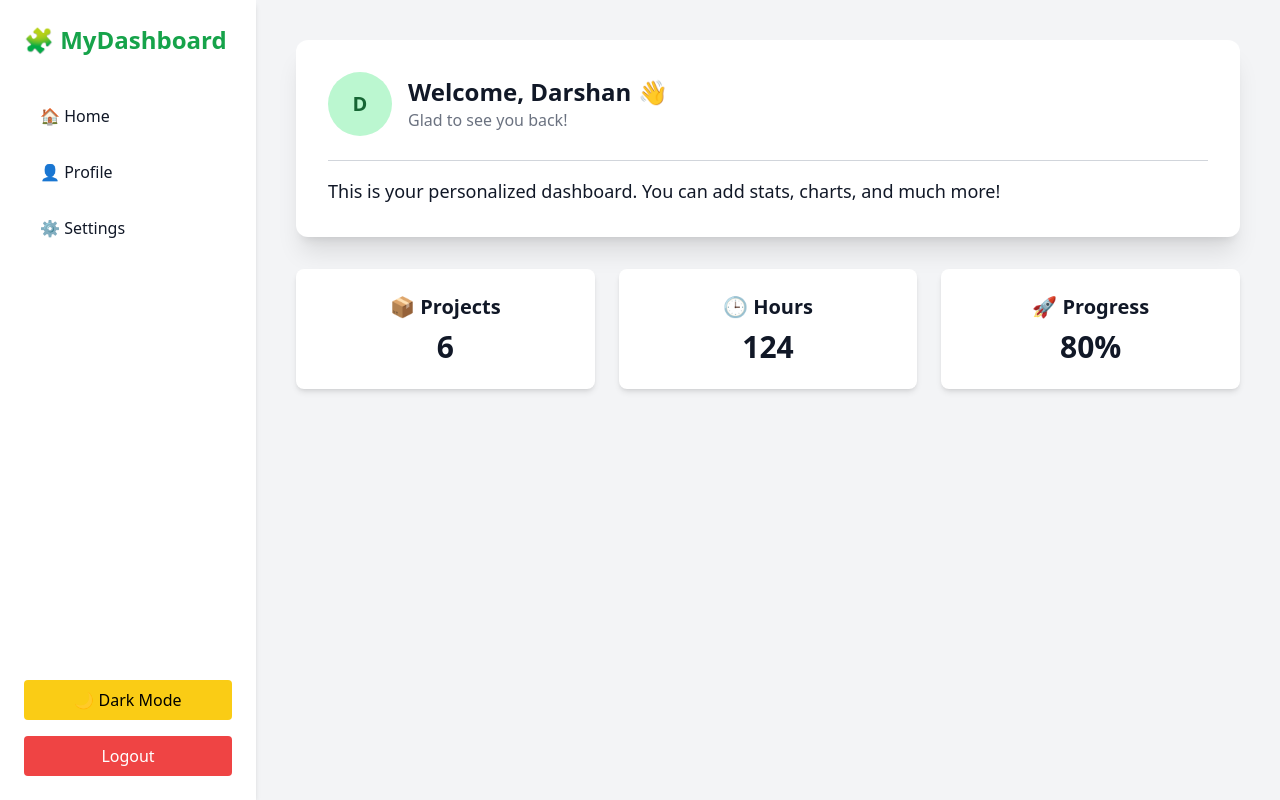
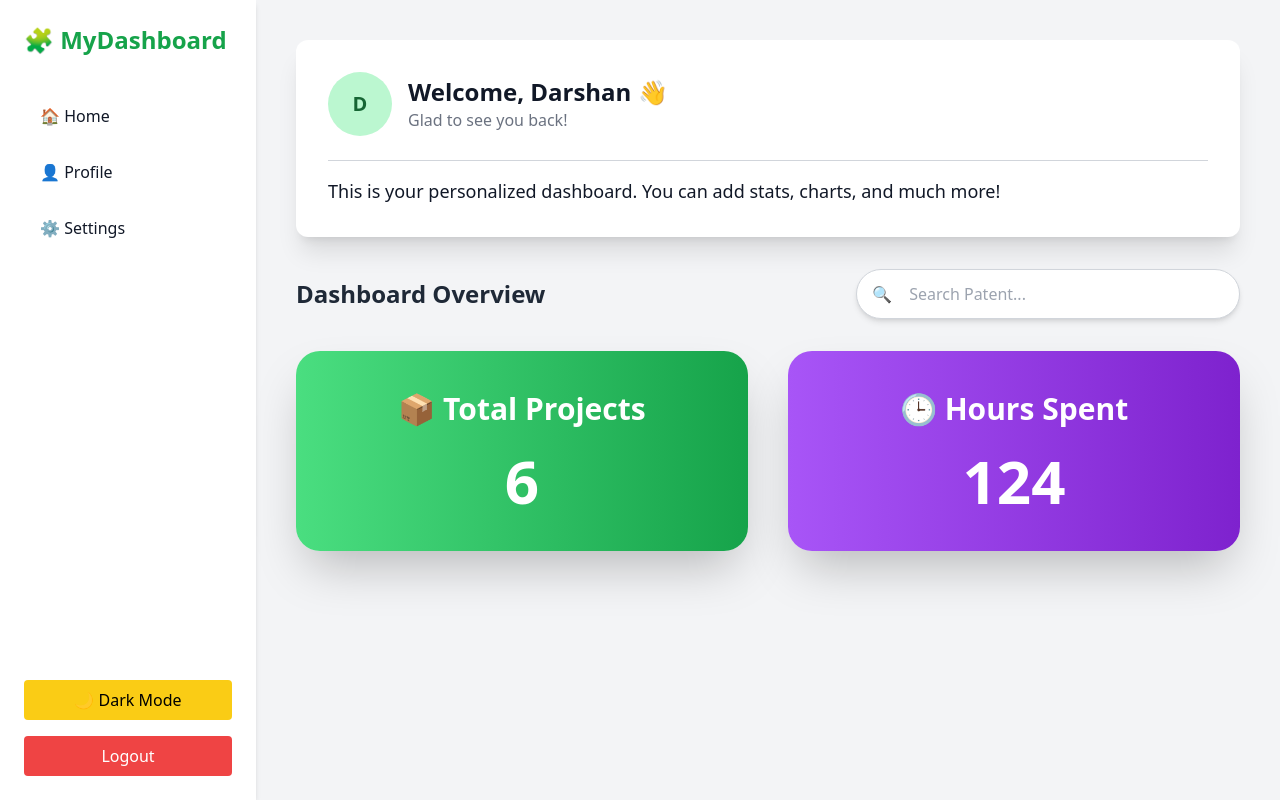
Before and after one commit to sigvitas-cse/US-Patent-Queue, a React (Vite) app in the folder client/: page /dashboard in a window 1280 px wide. Built offline with nearby package versions, Linux system fonts and the light colour scheme; sample sign-in values are in the browser's storage.

Commit message:
made changes1

```diff
--- a/client/src/pages/Dashboard.jsx
+++ b/client/src/pages/Dashboard.jsx
@@ -74,22 +74,36 @@ export default function Dashboard() {
             <hr className="my-4 border-gray-300 dark:border-gray-600" />
             <p className="text-lg">This is your personalized dashboard. You can add stats, charts, and much more!</p>
           </div>
+          {/* Search Bar */}
+          <div className="mb-10 flex items-center justify-between flex-wrap gap-4">
+            <h2 className="text-2xl font-bold text-gray-800 dark:text-white">Dashboard Overview</h2>
+            <div className="relative w-full md:w-96">
+              <input
+                type="text"
+                placeholder=" Search Patent..."
+                className="w-full py-3 pl-12 pr-4 rounded-full bg-white dark:bg-gray-800 text-gray-800 dark:text-white border border-gray-300 dark:border-gray-700 shadow-md focus:outline-none focus:ring-2 focus:ring-green-500 transition duration-200"
+              />
+              <div className="absolute left-4 top-1/2 transform -translate-y-1/2 text-gray-500 dark:text-gray-400">
+                🔍
+              </div>
+            </div>
+          </div>
 
           {/* Stats */}
-          <div className="grid grid-cols-1 md:grid-cols-3 gap-6">
-            <div className="bg-white dark:bg-gray-800 p-6 rounded-lg shadow-md text-center">
-              <h2 className="text-xl font-bold mb-2">📦 Projects</h2>
-              <p className="text-3xl font-bold">6</p>
+          <div className="grid grid-cols-1 md:grid-cols-2 gap-10">
+              {/* Total Projects Card */}
+              <div className="bg-gradient-to-r from-green-400 to-green-600 dark:from-green-600 dark:to-green-800 p-10 rounded-3xl shadow-2xl text-white text-center transform transition duration-300 hover:scale-105">
+                <h2 className="text-3xl font-extrabold mb-6">📦 Total Projects</h2>
+                <p className="text-6xl font-black">6</p>
+              </div>
+
+              {/* Hours Spent Card */}
+              <div className="bg-gradient-to-r from-purple-500 to-purple-700 dark:from-purple-700 dark:to-purple-900 p-10 rounded-3xl shadow-2xl text-white text-center transform transition duration-300 hover:scale-105">
+                <h2 className="text-3xl font-extrabold mb-6">🕒 Hours Spent</h2>
+                <p className="text-6xl font-black">124</p>
+              </div>
             </div>
-            <div className="bg-white dark:bg-gray-800 p-6 rounded-lg shadow-md text-center">
-              <h2 className="text-xl font-bold mb-2">🕒 Hours</h2>
-              <p className="text-3xl font-bold">124</p>
-            </div>
-            <div className="bg-white dark:bg-gray-800 p-6 rounded-lg shadow-md text-center">
-              <h2 className="text-xl font-bold mb-2">🚀 Progress</h2>
-              <p className="text-3xl font-bold">80%</p>
-            </div>
-          </div>
+
         </main>
       </div>
     </div>
--- a/client/src/pages/Profile.jsx
+++ b/client/src/pages/Profile.jsx
@@ -79,9 +79,9 @@ export default function Dashboard() {
               setActiveTab(tab);
               setSidebarOpen(false); // Close on small screen
             }}
-            className={`block w-full text-left px-4 py-2 rounded-lg mb-2 font-medium ${
+            className={`block w-full text-left px-4 py-2 rounded-lg mb-2 font-medium transition-all duration-300 ease-in-out ${
               activeTab === tab
-                ? "bg-purple-600 text-white"
+                ? "bg-purple-600 text-white transform scale-105"
                 : "text-gray-700 dark:text-gray-300 hover:bg-gray-200 dark:hover:bg-gray-700"
             }`}
           >
@@ -104,7 +104,7 @@ export default function Dashboard() {
         {/* Logout Button */}
         <button
           onClick={handleLogout}
-          className="w-full text-left px-4 py-2 rounded-lg font-medium text-red-600 hover:bg-red-100 dark:hover:bg-red-600 dark:text-red-400"
+          className="w-full text-left px-4 py-2 rounded-lg font-medium text-red-600 hover:bg-red-100 dark:hover:bg-red-600 dark:text-red-400 transition-all duration-300 ease-in-out"
         >
           Logout
         </button>
@@ -119,17 +119,17 @@ export default function Dashboard() {
 
       {/* Main Content */}
       <main className="flex-1 p-6">
-        <div className="w-full max-w-3xl mx-auto bg-white dark:bg-gray-800 rounded-2xl shadow-2xl p-8">
-          <h1 className="text-2xl font-bold mb-6 text-gray-800 dark:text-gray-200 capitalize">
+        <div className="w-full max-w-4xl mx-auto bg-white dark:bg-gray-800 rounded-3xl shadow-2xl p-10 transform transition-all duration-500 ease-in-out scale-100 hover:scale-105">
+            <h1 className="text-3xl font-bold mb-8 text-gray-800 dark:text-gray-200 capitalize">
             {activeTab}
             </h1>
 
             {/* Profile Tab */}
             {activeTab === "profile" && (
-            <div className="space-y-6">
+            <div className="space-y-8">
                 {["name", "email", "phone"].map((field) => (
                 <div key={field}>
-                  <label className="block text-sm font-semibold mb-1 text-gray-700 dark:text-gray-300 capitalize">
+                    <label className="block text-lg font-semibold mb-2 text-gray-700 dark:text-gray-300 capitalize">
                     {field}
                     </label>
                     <input
@@ -137,16 +137,14 @@ export default function Dashboard() {
                     name={field}
                     value={profile[field]}
                     onChange={handleProfileChange}
-                    className="w-full px-4 py-2 border border-gray-300 dark:border-gray-700 rounded-lg bg-gray-50 dark:bg-gray-700 text-gray-800 dark:text-white focus:outline-none focus:ring-2 focus:ring-purple-500"
+                    className="w-full px-5 py-3 border border-gray-300 dark:border-gray-700 rounded-lg bg-gray-50 dark:bg-gray-700 text-gray-800 dark:text-white focus:outline-none focus:ring-2 focus:ring-purple-500 transition-all duration-300 ease-in-out"
                     />
                 </div>
                 ))}
                 <button
                 onClick={handleSave}
                 disabled={isSaving}
-                className={`w-full ${
-                  isSaving ? "bg-purple-400 cursor-not-allowed" : "bg-purple-600 hover:bg-purple-700"
-                } text-white py-2 rounded-lg transition`}
+                className={`w-full ${isSaving ? "bg-purple-400 cursor-not-allowed" : "bg-purple-600 hover:bg-purple-700"} text-white py-3 rounded-lg text-lg transition-all duration-300 ease-in-out transform hover:scale-105`}
                 >
                 {isSaving ? "Saving..." : "💾 Save Profile"}
                 </button>
@@ -155,25 +153,23 @@ export default function Dashboard() {
 
             {/* Settings Tab */}
             {activeTab === "settings" && (
-            <div className="space-y-6">
+            <div className="space-y-8">
                 {[{ label: "Notifications", name: "notifications" }].map((setting) => (
                 <div className="flex items-center justify-between" key={setting.name}>
-                  <label className="text-gray-700 dark:text-gray-300 font-medium">{setting.label}</label>
+                    <label className="text-gray-700 dark:text-gray-300 font-medium text-lg">{setting.label}</label>
                     <input
                     type="checkbox"
                     name={setting.name}
                     checked={settings[setting.name]}
                     onChange={handleSettingsChange}
-                    className="h-5 w-5 accent-purple-600"
+                    className="h-6 w-6 accent-purple-600"
                     />
                 </div>
                 ))}
                 <button
                 onClick={handleSave}
                 disabled={isSaving}
-                className={`w-full ${
-                  isSaving ? "bg-purple-400 cursor-not-allowed" : "bg-purple-600 hover:bg-purple-700"
-                } text-white py-2 rounded-lg transition`}
+                className={`w-full ${isSaving ? "bg-purple-400 cursor-not-allowed" : "bg-purple-600 hover:bg-purple-700"} text-white py-3 rounded-lg text-lg transition-all duration-300 ease-in-out transform hover:scale-105`}
                 >
                 {isSaving ? "Saving..." : "⚙️ Save Settings"}
                 </button>
@@ -181,6 +177,7 @@ export default function Dashboard() {
             )}
         </div>
         </main>
+
     </div>
   );
 }
```
Lines whose indentation alone changed are shown as unchanged.
